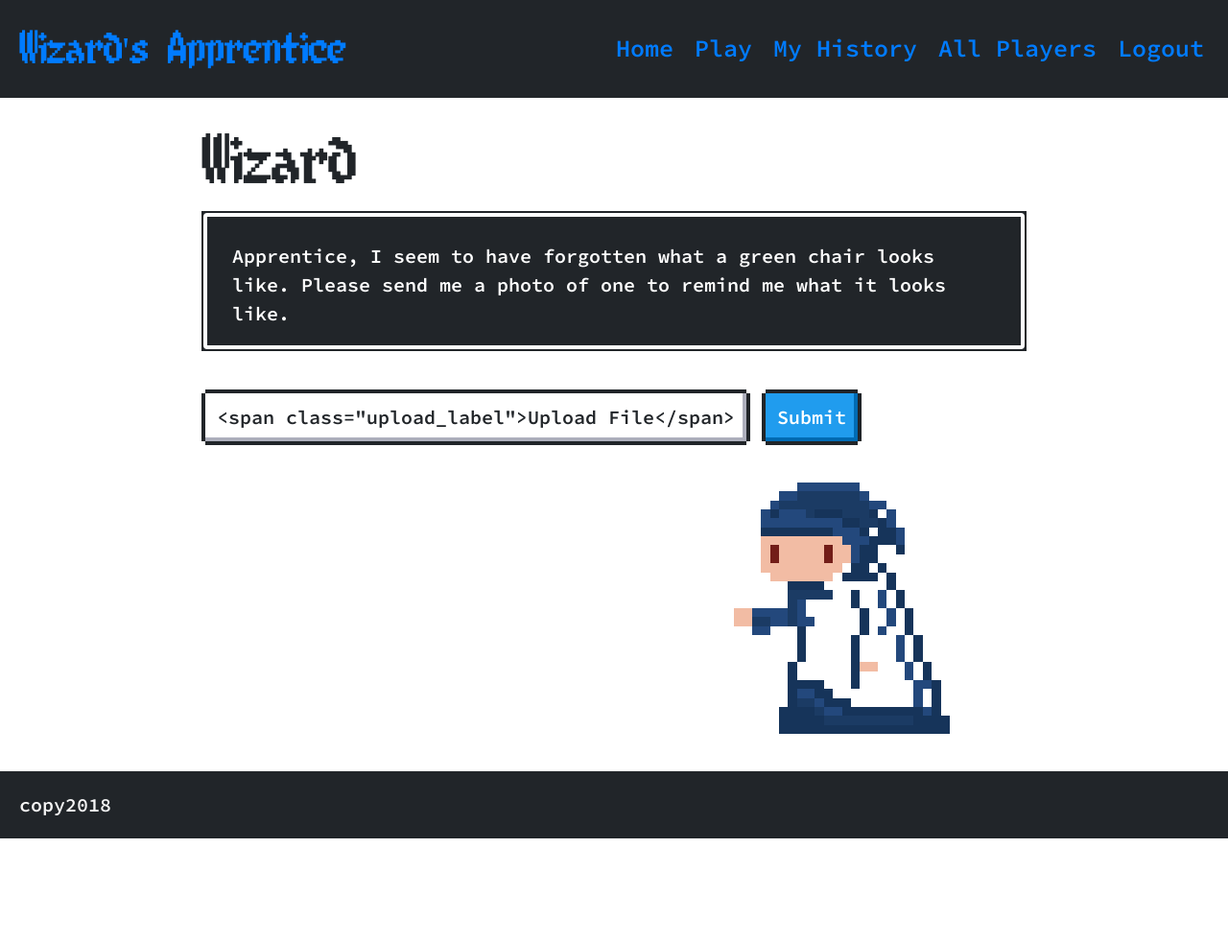
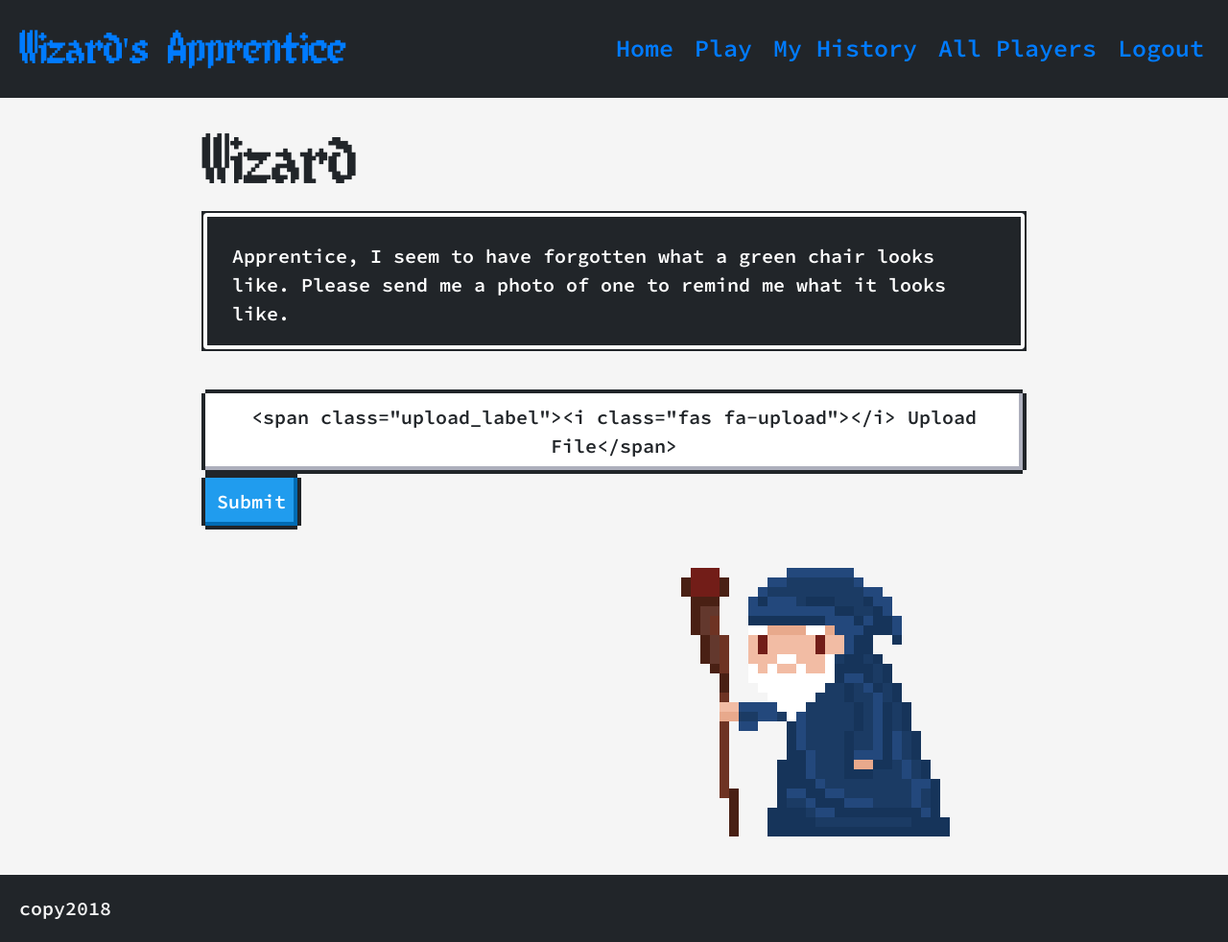
Before and after one commit to joyliao07/wizards_apprentice, a Flask app: page /play in a window 1280 px wide. Shown: the whole page at 96% size. Before the commit the page ends 874 px from the top, so only its background shows below. Run offline with Flask 2, Linux system fonts and the light colour scheme; the visitor is signed in with stand-in values (Sample User, id 1); data comes from the database, SQL or seed files in the repository; some libraries are stand-ins or nearby versions.

Commit message:
updated more aspects of styles

```diff
--- a/src/forms.py
+++ b/src/forms.py
@@ -8,7 +8,7 @@ from wtforms.validators import DataRequired, length
 
 
 class SubmitForm(FlaskForm):
-    file_upload = FileField('<span class="upload_label">Upload File</span>', validators=[FileRequired()])
+    file_upload = FileField('<span class="upload_label"><i class="fas fa-upload"></i> Upload File</span>', validators=[FileRequired()])
 
 
 class AuthForm(FlaskForm):
--- a/src/static/css/base.css
+++ b/src/static/css/base.css
@@ -10,6 +10,7 @@
 
 
 body {
+    background-color: whitesmoke;
     font-family: 'Source Code Pro';
     font-size: 20px;
 }
@@ -35,3 +36,7 @@ a:active {
 img {
     max-width: 300px;
 }
+
+.nes-input {
+    margin-bottom: 2em;
+}
--- a/src/static/css/modules.css
+++ b/src/static/css/modules.css
@@ -85,6 +85,13 @@ nav li a {
 }
 
 
+/* --- Flashed messages --- */
+
+.flashed_message {
+    margin-bottom: 2em;
+}
+
+
 /* --- Wizard textbox/image --- */
 
 .wizard_image {
@@ -112,10 +119,14 @@ nav li a {
 
 .upload_label {
     display: block;
-    max-width: 10em;
+    max-width: 164px;
     overflow: hidden;
     text-overflow: ellipsis;
+    white-space: nowrap;
 }
+
+
+/* --- review submission page --- */
 
 .image_preview {
     height: fit-content;
--- a/src/static/js/app.js
+++ b/src/static/js/app.js
@@ -1,7 +1,7 @@
 var inputs = document.querySelectorAll( '.upload' );
 Array.prototype.forEach.call( inputs, function( input )
 {
-	var label	 = input.nextElementSibling,
+	var label	 = input.nextElementSibling.firstChild,
 		labelVal = label.innerHTML;
 
 	input.addEventListener( 'change', function( e )
@@ -13,8 +13,8 @@ Array.prototype.forEach.call( inputs, function( input )
 			fileName = e.target.value.split( '\\' ).pop();
 
 		if( fileName )
-			label.innerHTML = fileName;
+			label.innerHTML = '<i class="fas fa-upload"></i> ' + fileName;
 		else
-			label.innerHTML = labelVal;
+			label.innerHTML = '<i class="fas fa-upload"></i> ' + labelVal;
 	});
 });
--- a/src/templates/base.html
+++ b/src/templates/base.html
@@ -12,7 +12,7 @@
   <main>
     <h1>Wizard</h1>
     {% for message in get_flashed_messages() %}
-      <div class="nes-container">{{ message }}</div>
+      <div class="nes-container flashed_message">{{ message }}</div>
     {% endfor %}
 
     {% block content %}
```
Also changed, not shown: src/templates/auth/login.html (+4 -7 lines), src/templates/auth/register.html (+4 -7 lines), src/static/images/wizard_neutral.png.
